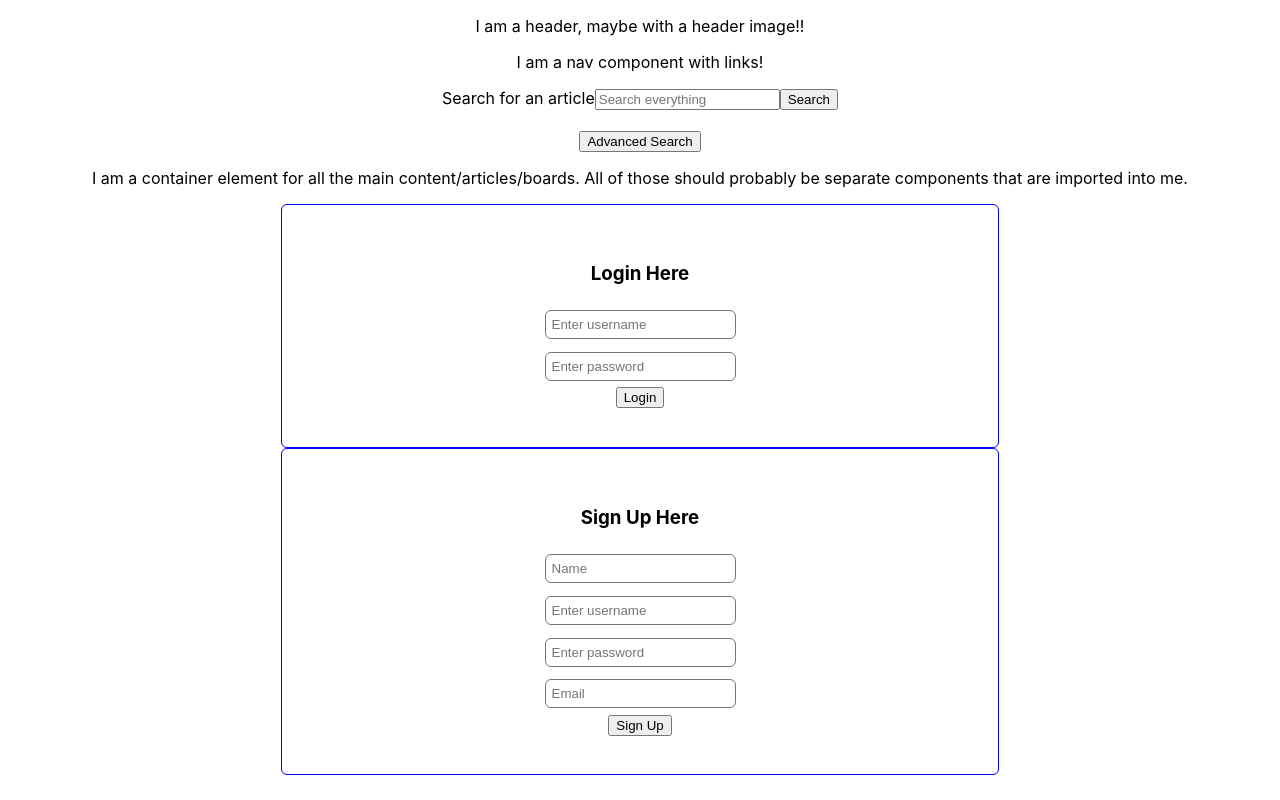
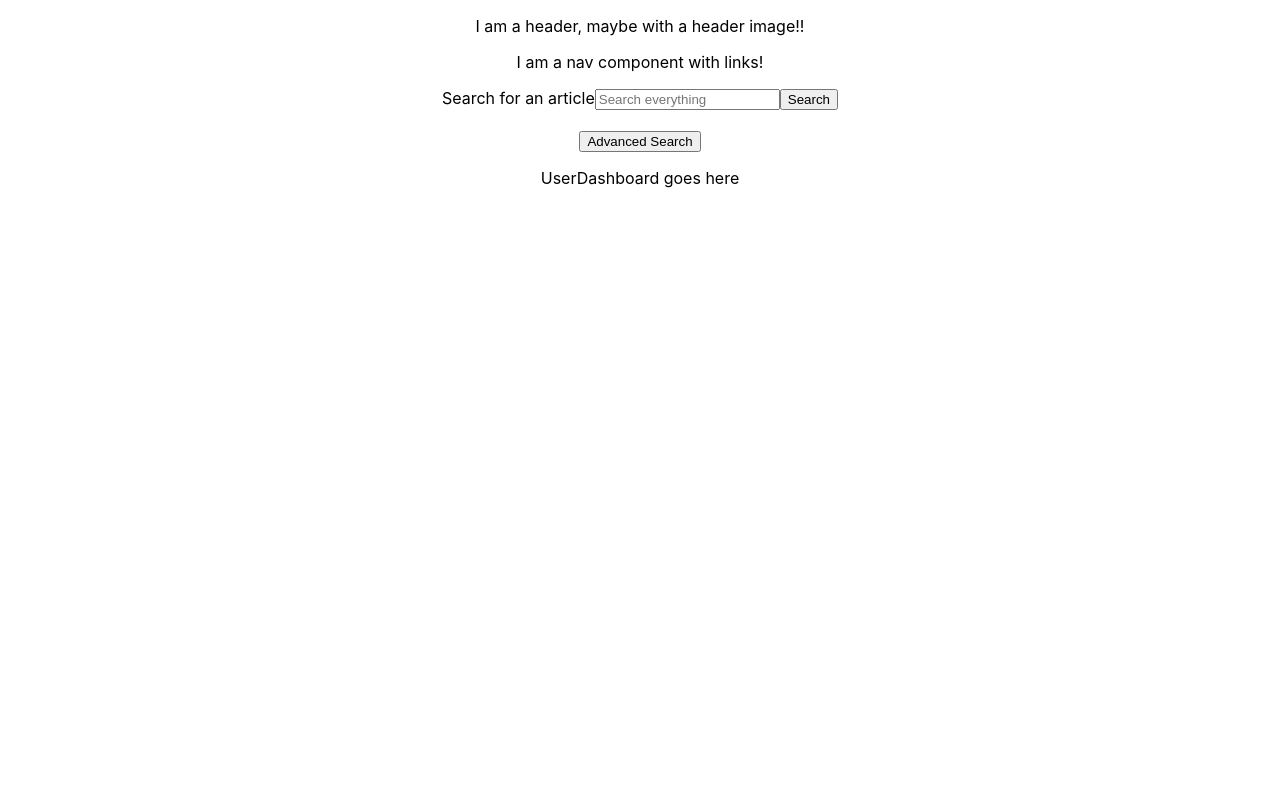
Before and after one commit to Build-Week-Pintereach-1/Front-end, a React (Create React App) app in the folder pintereach-fe/: page /user/1 in a window 1280 px wide. Built offline with nearby package versions, Linux system fonts and the light colour scheme; sample sign-in values are in the browser's storage.

Commit message:
public routes set up; private route IP

```diff
--- a/package.json
+++ b/package.json
@@ -3,6 +3,7 @@
     "styled-components": "^4.3.2"
   },
   "dependencies": {
-    "axios": "^0.19.0"
+    "axios": "^0.19.0",
+    "react-router-dom": "^5.0.1"
   }
 }
--- a/pintereach-fe/src/App.js
+++ b/pintereach-fe/src/App.js
@@ -1,25 +1,26 @@
 import React, { useState } from 'react';
+import { BrowserRouter as Router, Route, Link } from "react-router-dom";
 import './App.css';
-
 
 import Header from './components/Header';
 import MainContainer from './components/MainContainer'
 import LoginForm from "./components/Login";
 import SignUpForm from "./components/SignUp";
 import ArticleList from "./components/ArticleList";
+import UserDashboard from './components/UserDashboard';
+import PrivateRoute from "./components/PrivateRoute";
 
 function App() {
   const [search, setSearch] = useState("")
   return (
     <div className="App">
-
-      <Header search={search} setSearch={setSearch}/>
-      <MainContainer>
-        <ArticleList />
-      </MainContainer >
-      <LoginForm />
-      <SignUpForm />
-
+      <Header search={search} setSearch={setSearch} />
+      <div>
+        <Route exact path="/" component={ArticleList} />
+        <PrivateRoute path="/user/:id" component={UserDashboard} />
+        <Route path="/Login" component={LoginForm} />
+        <Route path="/SignUp" component={SignUpForm} />
+      </div>
     </div>
   );
 }
--- a/pintereach-fe/src/components/ArticleList.js
+++ b/pintereach-fe/src/components/ArticleList.js
@@ -25,6 +25,7 @@ export default function ArticleList() {
 
     return (
       <section className="article-list">
+        <h1>POEPO</h1>
         <button onClick={() => setType("id")}>Test Search Type</button>
          {/* //This button changes the 'type' field in the axios get. It will be changed to a drop down. */}
 
--- /dev/null
+++ b/pintereach-fe/src/components/PrivateRoute.js
@@ -0,0 +1,19 @@
+import React from "react";
+import { Route, Redirect } from "react-router";
+
+const PrivateRoute = ({ component: Component, ...rest }) => {
+
+    return (
+        <Route
+            {...rest}
+            render={props => {
+                if(localStorage.getItem("token")) {
+                    return <Component {...props} />
+                }
+                return <Redirect to="/login" />
+            }}
+        />
+    );
+};
+
+export default PrivateRoute;
--- /dev/null
+++ b/pintereach-fe/src/components/UserDashboard.js
@@ -0,0 +1,14 @@
+import React from "react";
+
+
+const UserDashboard = () => {
+
+    return(
+        <div>
+            <p> UserDashboard goes here </p>
+        </div>
+
+    )
+}
+
+export default UserDashboard;
--- a/pintereach-fe/src/index.js
+++ b/pintereach-fe/src/index.js
@@ -1,7 +1,12 @@
 import React from 'react';
 import ReactDOM from 'react-dom';
+import { BrowserRouter as Router } from "react-router-dom";
 import './index.css';
 import App from './App';
 
 
-ReactDOM.render(<App />, document.getElementById('root'));
+ReactDOM.render(
+    <Router>
+        <App />
+    </Router>,
+document.getElementById('root'));
```
Also changed, not shown: 1 other file (tests, documents, lock files or other folders).
